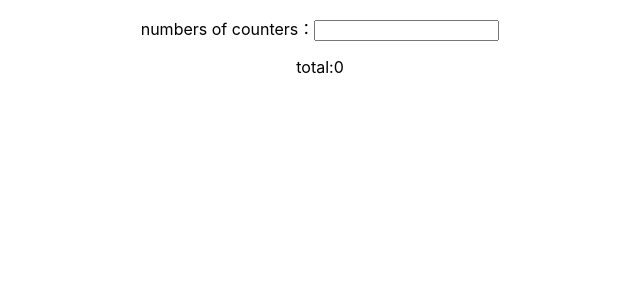
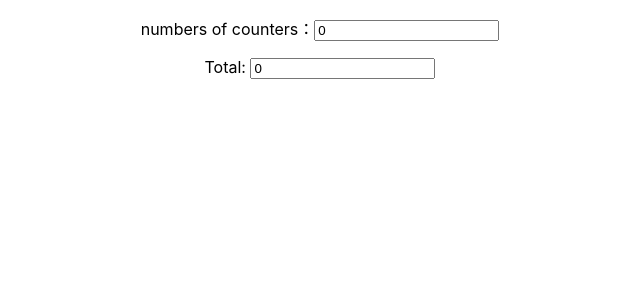
Before and after one commit to lichuwen/ReactCounter, a React (Create React App) app: page / in a window 1280 px wide. Shown: the top 300 px of the page, without its empty margins (320-960 px from the left). Built offline with nearby package versions, Linux system fonts and the light colour scheme.

Commit message:
[redux][karen] refactor:use redux to connect with child component

```diff
--- a/src/component/GroupCounter/index.jsx
+++ b/src/component/GroupCounter/index.jsx
@@ -1,47 +1,125 @@
+
 import React from 'react';
-import Counter from '../Counter/index.jsx'
+import Counter from '../Counter';
+import store from "../redux/store.js";
 
-class CounterGroup extends React.Component{
-    constructor(props){
-        super(props)
+class CounterGroup extends React.Component {
+
+    increment = () => {
+        store.dispatch({
+            type: "increment"
+        });
+    };
+
+    decrement = () => {
+        store.dispatch({
+            type: "decrement"
+        });
+    };
+
+    refresh = () => {
+        store.dispatch({
+            type: 'refresh'
+        });
+    };
+
+    constructor(props) {
+        super(props);
         this.state = {
-            count: 0,
-            total : 0
-        };
+            counter: 0,
+            total: store.getState()
+        }
     }
 
-    inputCount = (e) =>{
-		this.setState({
-            count: e.target.value,
-            total:0
-        })
-    }
+    increase = () => {
+      this.increment()
+      store.subscribe(() =>
+          this.setState({
+              total: store.getState()
+          })
+      );
+    };
 
-    countTotal = (value) => {
-        this.setState((preState) => ({
-                total: preState.total + value
+    decrease = () => {
+        this.decrement()
+        store.subscribe(() =>
+            this.setState({
+                total: store.getState()
             })
-        )
-    }
+        );
+    };
 
-    render(){
+    inputCount = (e) => {
+        this.refresh()
+        if (e.target.value.match(/[0-9]/)) {
+            this.setState({
+                counter: parseInt(e.target.value)
+            });
+        } else {
+            this.setState({
+                counter: 0
+            });
+        }
+    };
+
+    render() {
         return(
             <div>
-                <p>numbers of counters：
-                    <input
-                        // value={this.state.count}
-                        onChange={this.inputCount}
-                    />
-                </p>
-                <p>total:
-                    <label>{this.state.total}</label>
-                </p>
-                {new Array(Number(this.state.count)).fill().map((key,index) =>
-                    <Counter key={index} countTotal={this.countTotal} count={this.state.count}/>
+                <p>numbers of counters：<input value={this.state.counter} onChange={this.inputCount}/></p>
+
+                <p>Total: <input value={store.getState()} readOnly/></p>
+
+                {new Array(Number(this.state.counter)).fill().map((key,index) =>
+                    <Counter key={index} increase={this.increase} decrease={this.decrease}/>
                 )}
             </div>
         );
     }
 }
 
-export default CounterGroup;
+export default CounterGroup
+
+// class CounterGroup extends React.Component{
+//     constructor(props){
+//         super(props)
+//         this.state = {
+//             count: 0,
+//             total : 0
+//         };
+//     }
+
+//     inputCount = (e) =>{
+// 		this.setState({
+//             count: e.target.value,
+//             total:0
+//         })
+//     }
+
+//     countTotal = (value) => {
+//         this.setState((preState) => ({
+//                 total: preState.total + value
+//             })
+//         )
+//     }
+
+//     render(){
+//         return(
+//             <div>
+//                 <p>numbers of counters：
+//                     <input
+//                         // value={this.state.count}
+//                         onChange={this.inputCount}
+//                     />
+//                 </p>
+//                 <p>total:
+//                     <label>{this.state.total}</label>
+//                 </p>
+//                 {new Array(Number(this.state.count)).fill().map((key,index) =>
+//                     <Counter key={index} countTotal={this.countTotal} count={this.state.count}/>
+//                 )}
+//             </div>
+//         );
+//     }
+// }
+
+// export default CounterGroup;
```
